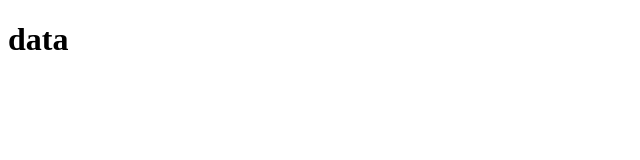
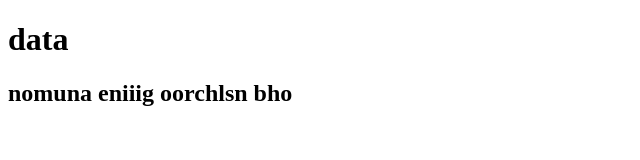
Before and after one commit to Aspis5/Coding, a plain HTML site: page cool.html in a window 1280 px wide. Shown: the whole page, without its empty margins (0-640 px from the left). Drawn offline with Linux system fonts and the light colour scheme.

Commit message:
Nomuna oorchlv zaaa

```diff
--- a/cool.html
+++ b/cool.html
@@ -8,5 +8,6 @@
 </head>
 <body>
     <h1>data</h1>
+    <h2> nomuna eniiig oorchlsn bho</h2>
 </body>
 </html>
```
Also changed, not shown: index.html (+1 -0 lines).
